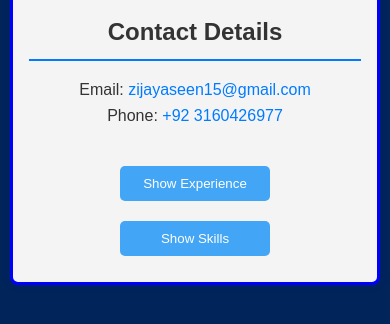
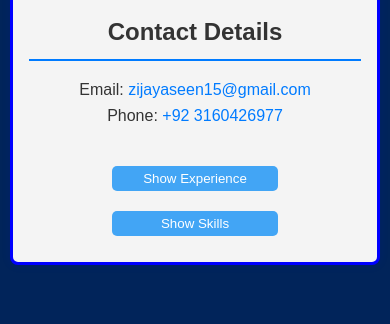
Before and after one commit to ZijaYaseen/Static_Resume-Builder_Milestone01, a plain HTML site: page index.html in a window 390 px wide. Shown: the part 536-860 px from the top of the page. Drawn offline with Linux system fonts and the light colour scheme.

Commit message:
milestone01&02

```diff
--- a/style.css
+++ b/style.css
@@ -255,7 +255,8 @@ button:hover {
     }
 
     button {
-        width: 45%;
+        width: 50%;
+        padding: 5px 10px;
     }
 
     h1 {
```
